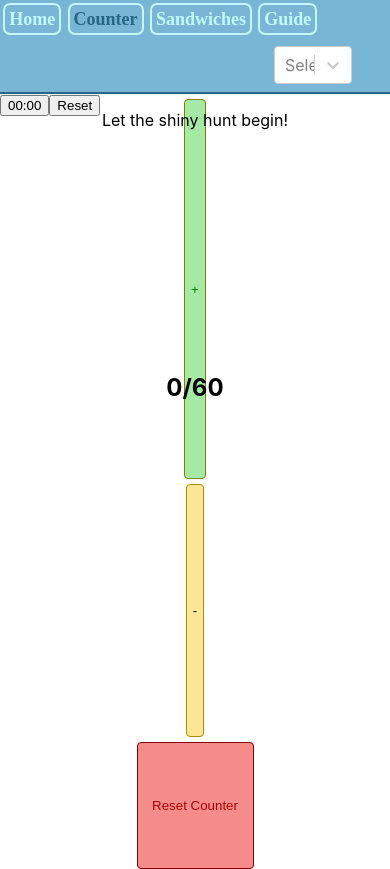
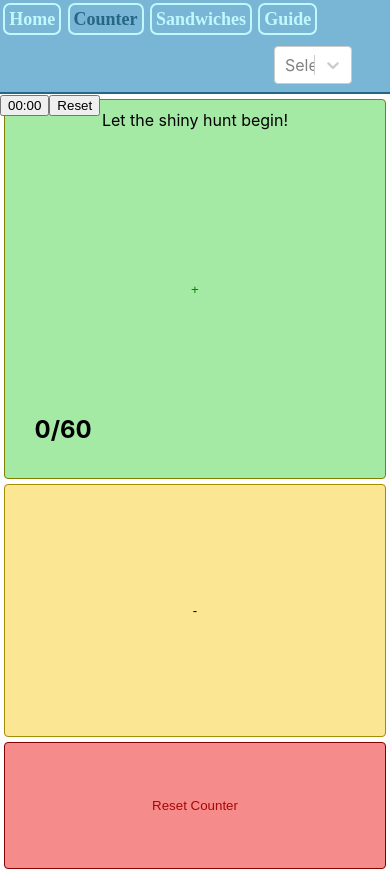
Before and after one commit to ShinyHelper/ShinyHuntingCompanion_SV, a React (Create React App) app: page /counter in a window 390 px wide. Built offline with nearby package versions, Linux system fonts and the light colour scheme; no server answers.

Commit message:
add counter css

```diff
--- a/src/App.css
+++ b/src/App.css
@@ -178,7 +178,8 @@ a{
 
 .count{
   position: absolute;
-  top: 40dvh;
+  top: 42dvh;
+  left: 35dvw;
   padding: 15px;
 }
 
@@ -201,11 +202,13 @@ a{
 .increment{
   height: 45dvh;
   margin-top: 5px;
+  width: 30dvw;
 }
 
 .decrement{
   margin-top: 5px;
   height: 30dvh;
+  width: 30dvw;
   background-color: #fbe693;
   border: solid rgb(164, 143, 2) 1px;
   border-radius: 4px;
@@ -248,4 +251,20 @@ button img{
     max-height: none;
   }
 
+  .increment{
+    width: 98dvw;
+  }
+  .decrement{
+    width: 98dvw;
+  }
+  .reset{
+    width: 98dvw;
+  }
+  .count{
+    position: absolute;
+    top: 45dvh;
+    left: 5dvw;
+    padding: 15px;
+  }
+
 }
```
